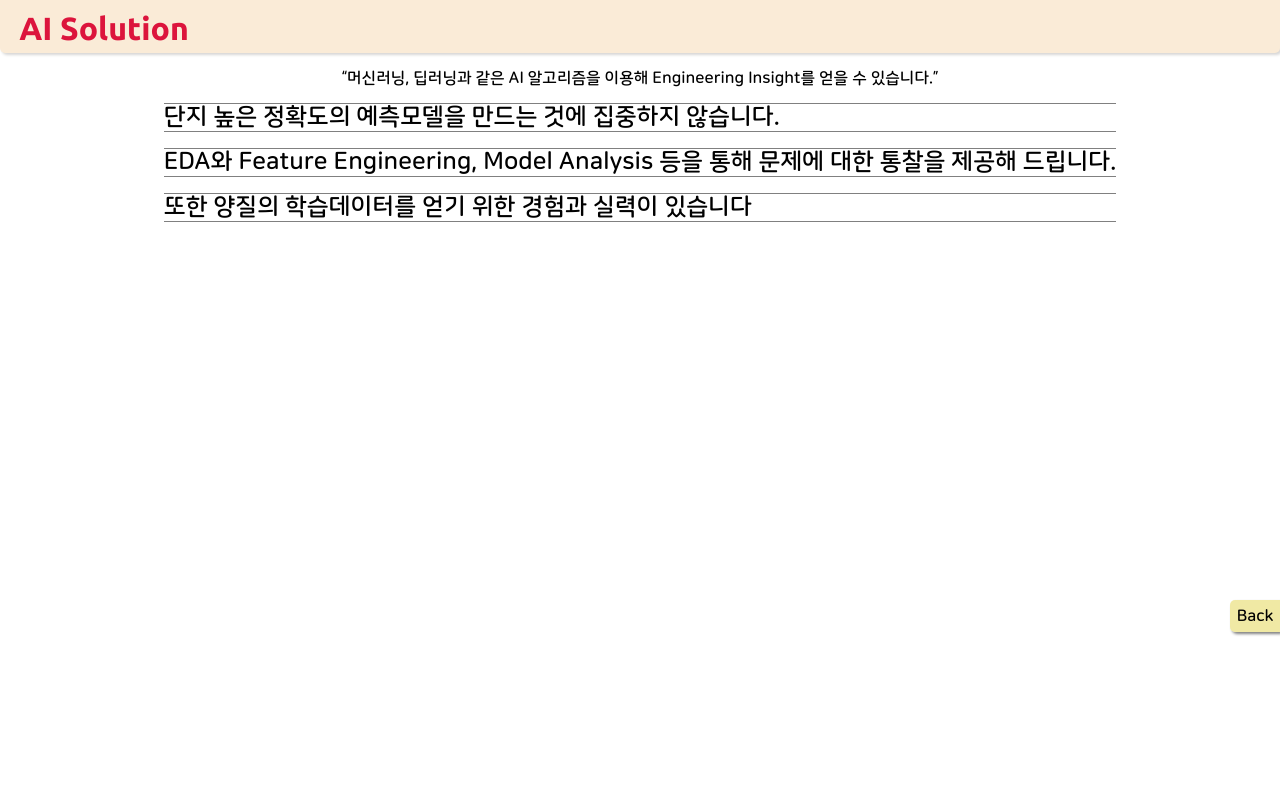
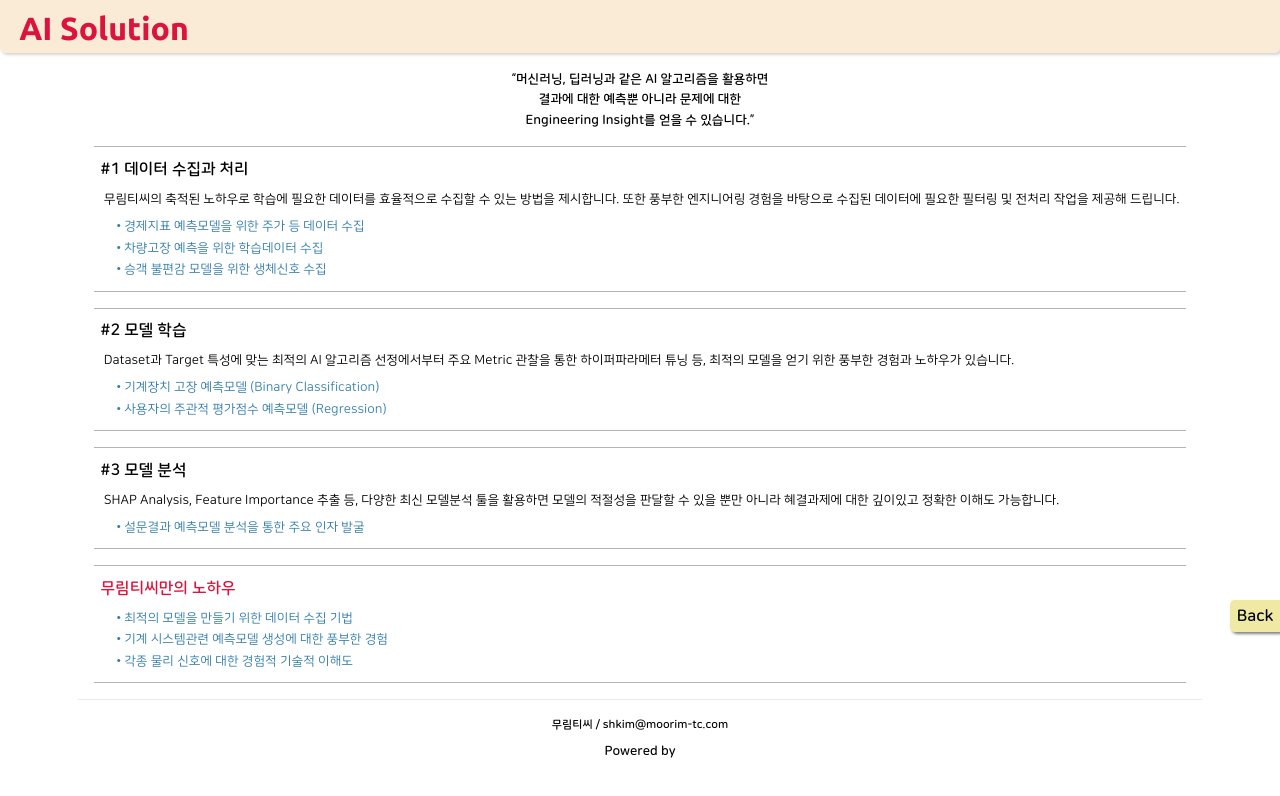
Before and after one commit to Seunghan-Kim/moorim-home-v1, a Next.js app: page /category/ai_solution in a window 1280 px wide. Shown: the top 796 px of the page. Built offline with nearby package versions, Linux system fonts and the light colour scheme.

Commit message:
Update : AI Soulution Content

```diff
--- a/pages/category/ai_solution.js
+++ b/pages/category/ai_solution.js
@@ -1,5 +1,6 @@
 import Carrier from "../../components/cat_carrier"
 import { useRouter } from 'next/router'
+import styles from "../../styles/CatEach.module.css";
 
 export default function AiSolution() {
 
@@ -11,12 +12,74 @@ export default function AiSolution() {
     console.log(size)
     return (
         <Carrier header={"AI Solution"} size={size}>
-            <div style={{textAlign:'center'}}>
-            &ldquo;머신러닝, 딥러닝과 같은 AI 알고리즘을 이용해 Engineering Insight를 얻을 수 있습니다.&rdquo;
+            <div style={{textAlign:'center', fontSize:'0.8rem'}}>
+            &ldquo;머신러닝, 딥러닝과 같은 AI 알고리즘을 활용하면<br/>
+            결과에 대한 예측뿐 아니라 문제에 대한<br/>
+            Engineering Insight를 얻을 수 있습니다.&rdquo;
             </div>
-            <h2>단지 높은 정확도의 예측모델을 만드는 것에 집중하지 않습니다.</h2>
-            <h2>EDA와 Feature Engineering, Model Analysis 등을 통해 문제에 대한 통찰을 제공해 드립니다.</h2>
-            <h2>또한 양질의 학습데이터를 얻기 위한 경험과 실력이 있습니다</h2>
+            <div className={styles.smallContent}>
+                <div className={styles.subTitle}>#1 데이터 수집과 처리</div>
+                <div className={styles.text}>
+                    &nbsp;무림티씨의 축적된 노하우로 학습에 필요한 데이터를 효율적으로 수집할 수 있는 방법을 제시합니다. 또한 풍부한 엔지니어링 경험을 바탕으로
+                    수집된 데이터에 필요한 필터링 및 전처리 작업을 제공해 드립니다.<br/>
+                </div>
+                <div className={styles.examples}>
+                    &bull;&nbsp;경제지표 예측모델을 위한 주가 등 데이터 수집<br/>
+                    &bull;&nbsp;차량고장 예측을 위한 학습데이터 수집<br/>
+                    &bull;&nbsp;승객 불편감 모델을 위한 생체신호 수집<br/>
+                </div>
+            </div>
+
+            <div className={styles.smallContent}>
+                <div className={styles.subTitle}>#2 모델 학습</div>
+                <div className={styles.text}>
+                    &nbsp;Dataset과 Target 특성에 맞는 최적의 AI 알고리즘 선정에서부터 주요 Metric 관찰을 통한 하이퍼파라메터 튜닝 등,
+                    최적의 모델을 얻기 위한 풍부한 경험과 노하우가 있습니다.<br/>
+                </div>
+                <div className={styles.examples}>
+                    &bull;&nbsp;기계장치 고장 예측모델 (Binary Classification)<br/>
+                    &bull;&nbsp;사용자의 주관적 평가점수 예측모델 (Regression)<br/>
+                </div>
+            </div>
+
+            <div className={styles.smallContent}>
+                <div className={styles.subTitle}>#3 모델 분석</div>
+                <div className={styles.text}>
+                    &nbsp;SHAP Analysis, Feature Importance 추출 등, 다양한 최신 모델분석 툴을 활용하면 모델의 적절성을 판달할 수 있을 뿐만 아니라
+                    혜결과제에 대한 깊이있고 정확한 이해도 가능합니다.<br/>
+                </div>
+                <div className={styles.examples}>
+                    &bull;&nbsp;설문결과 예측모델 분석을 통한 주요 인자 발굴
+                </div>
+            </div>
+
+            <div className={styles.smallContent}>
+                <div className={styles.subTitleLast}>무림티씨만의 노하우</div>
+                <div className={styles.examples}>
+                    &bull;&nbsp;최적의 모델을 만들기 위한 데이터 수집 기법<br/>
+                    &bull;&nbsp;기계 시스템관련 예측모델 생성에 대한 풍부한 경험<br/>
+                    &bull;&nbsp;각종 물리 신호에 대한 경험적 기술적 이해도
+
+                </div>
+            </div>
+
+            <footer className={styles.footer}>
+                <div className={styles.footerDesc}>
+                무림티씨 / shkim@moorim-tc.com
+                </div>
+                <a
+                href="https://vercel.com?utm_source=create-next-app&utm_medium=default-template&utm_campaign=create-next-app"
+                target="_blank"
+                rel="noopener noreferrer"
+                >
+                Powered by{' '}
+                <span className={styles.logo}>
+                    {/* <Image src="../vercel.svg" alt="Vercel Logo" width={54} height={12} /> */}
+                    {'    '}
+                    {/* <Image src="/google-2015-google-new-google-icon.svg" alt="google Logo" width={36} height={12} /> */}
+                </span>
+                </a>
+            </footer>
         </Carrier>
     )
 }
--- a/styles/CatCarrier.module.css
+++ b/styles/CatCarrier.module.css
@@ -26,17 +26,21 @@
 
 .childContainer {
     margin: 1rem 0rem;
+    line-height: 1.6;
     /* padding : 1rem 1rem; */
     /* border-bottom: 1px solid gray;
     border-top: 1px solid gray; */
 }
 
-.childContainer h2 {
+/* .childContainer h2 {
+    font-size: 1.0rem;
     margin: 1rem 1rem;
-    /* padding : 1rem 1rem; */
-    border-bottom: 1px solid gray;
-    border-top: 1px solid gray;
-}
+    padding : 0.6rem 0.4rem;
+    border-bottom: 1px solid #b4b4b4;
+    border-top: 1px solid #b4b4b4;
+    line-height: 1.6;
+    font-family: NanumSquareRoundR;
+} */
 
 .goBack {
     z-index: 10;
--- /dev/null
+++ b/styles/CatEach.module.css
@@ -0,0 +1,58 @@
+.smallContent{
+    font-size: 1.0rem;
+    margin: 1rem 1rem;
+    padding : 0.6rem 0.4rem;
+    border-bottom: 1px solid #b4b4b4;
+    border-top: 1px solid #b4b4b4;
+
+}
+
+.subTitle {
+    font-size: 1.0rem;
+    font-family: NanumSquareRoundB;
+}
+
+.subTitleLast {
+    font-size: 1.0rem;
+    font-family: NanumSquareRoundB;
+    color: crimson;
+}
+
+.text {
+    margin-top: 0.4rem;
+    font-size: 0.8rem;
+    line-height: 1.6;
+    font-family: NanumSquareRoundR;
+}
+
+.examples {
+    margin-top: 0.4rem;
+    padding-left: 1rem;
+    font-size: 0.8rem;
+    font-family: NanumSquareRoundR;
+    color: #347eab;
+    line-height: 1.7;
+}
+
+.footer {
+    display: flex;
+    flex-direction: column;
+    flex: 1;
+    padding: 1rem 0;
+    border-top: 1px solid #eaeaea;
+    justify-content: center;
+    align-items: center;
+  }
+
+  .footerDesc {
+    font-size: 0.7rem;
+    margin-bottom: 0.4rem;
+  }
+
+  .footer a {
+    display: flex;
+    justify-content: center;
+    align-items: center;
+    flex-grow: 1;
+    font-size: 0.8rem;
+  }
--- a/styles/globals.css
+++ b/styles/globals.css
@@ -6,6 +6,11 @@
 @font-face {
   font-family: 'NanumSquareRoundL';
   src: url('./fonts/NanumSquareRoundL.ttf') format('truetype');
+}
+
+@font-face {
+  font-family: 'NanumSquareRoundR';
+  src: url('./fonts/NanumSquareRoundR.ttf') format('truetype');
 }
 
 @font-face {
```
Also changed, not shown: pages/index.js (+14 -8 lines), styles/Home.module.css (+24 -0 lines).
